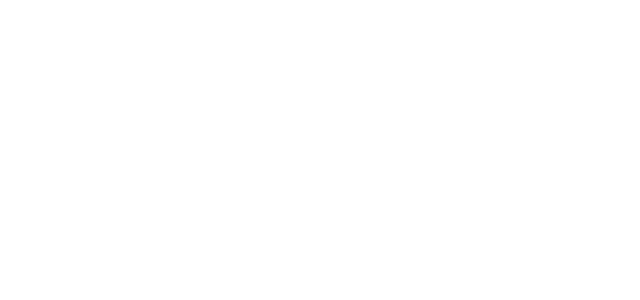
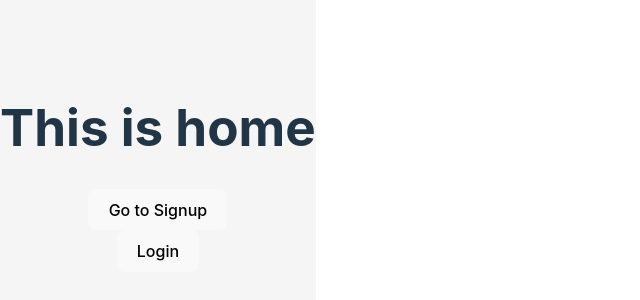
Before and after one commit to Valiantic/RENM-Login-and-Signup-System, a React (Vite) app in the folder frontend/: page / in a window 1280 px wide. Before the commit this address had no page. Shown: the part 232-532 px from the top of the page, without its empty margins (0-640 px from the left). Built offline with nearby package versions, Linux system fonts and the light colour scheme.

Commit message:
Add styling on home

```diff
--- a/frontend/src/App.jsx
+++ b/frontend/src/App.jsx
@@ -2,6 +2,7 @@
 import { BrowserRouter as Router, Route, Routes, Link } from 'react-router-dom';
 import Signup from './components/Signup';
 import Login from './components/Login';
+import Home from './components/Home';
 
 function App() {
   return (
@@ -10,6 +11,7 @@
         <Routes>
           <Route path="/signup" element={<Signup />} />
           <Route path="/login" element={<Login />} />
+          <Route path="/" element={<Home />} />
         </Routes>
       </div>
     </Router>
--- /dev/null
+++ b/frontend/src/assets/css/Home.css
@@ -0,0 +1,9 @@
+.Homecontainer {
+    display: flex;
+    flex-direction: column;
+    justify-content: center;
+    align-items: center;
+    height: 100vh;
+    background-color: #f5f5f5;
+
+}
--- /dev/null
+++ b/frontend/src/components/Home.jsx
@@ -0,0 +1,20 @@
+import { useNavigate } from 'react-router-dom'
+import React from 'react'
+import '../assets/css/home.css'
+
+const Home = () => {
+    const navigate = useNavigate()
+  return (
+    <>
+      <div className='Homecontainer'>
+      <h1>This is home </h1>
+      <button onClick={() => navigate('/signup')}>Go to Signup</button>
+      <button onClick={() => navigate('/login')}>Login</button>
+
+    </div>
+
+    </>
+  )
+}
+
+export default Home
```
